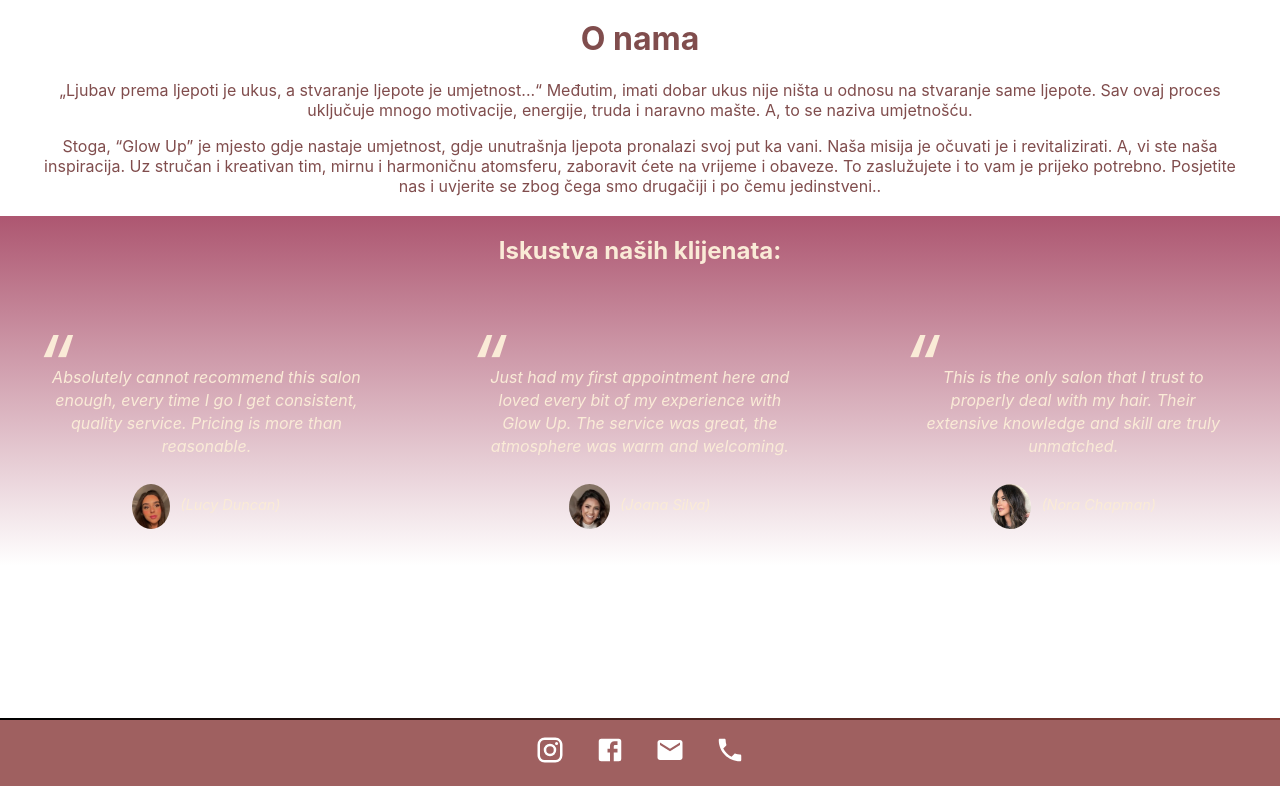
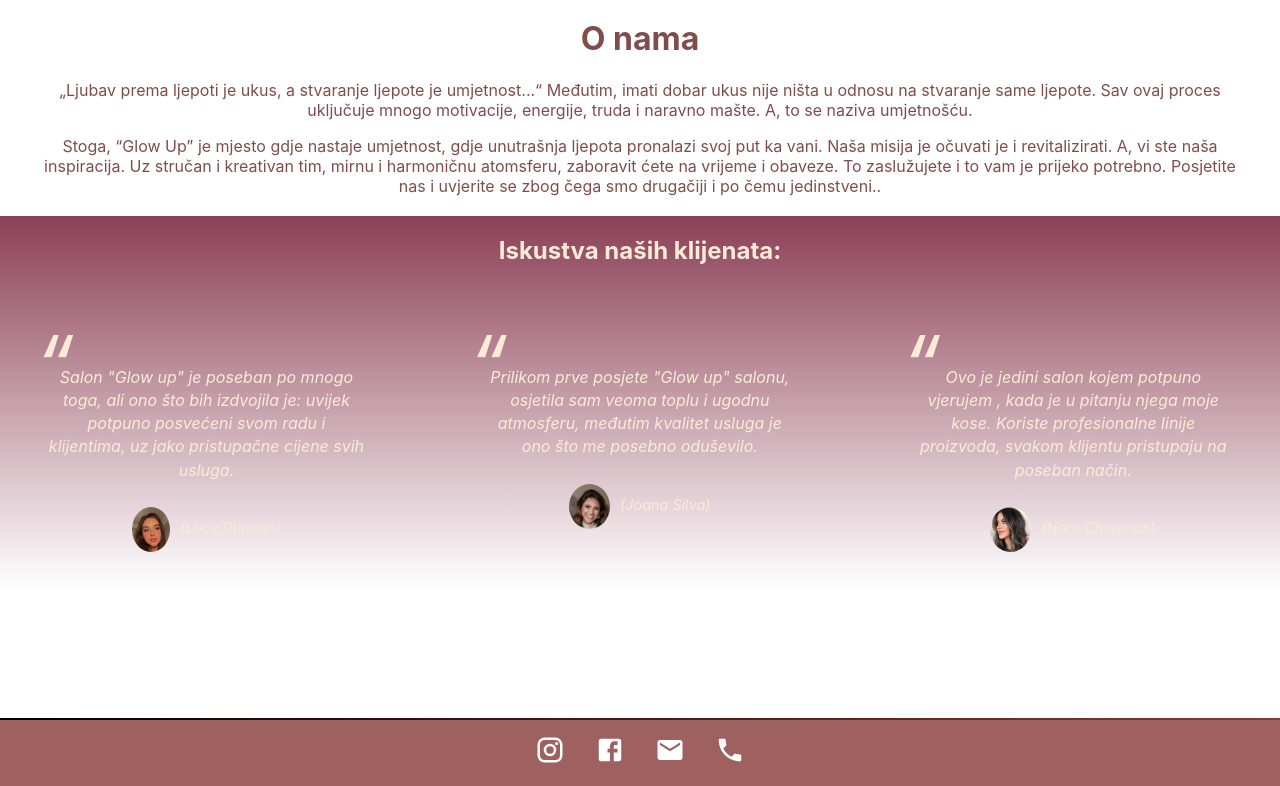
Before and after one commit to ehasanovic4/tsi-projekat-frontend, a React (Create React App) app: page /Onama in a window 1280 px wide. Shown: the part 584-1370 px from the top of the page. Built offline with nearby package versions, Linux system fonts and the light colour scheme.

Commit message:
Korigovana stranica O nama - korisnici

```diff
--- a/src/pages/Onama.js
+++ b/src/pages/Onama.js
@@ -44,24 +44,22 @@
 
          <div class="col span-1-of-3">
                  <blockquote>
-                 Absolutely cannot recommend this salon enough, every time I go I get consistent, quality service.
-                  Pricing is more than reasonable.
+                 Salon "Glow up" je poseban po mnogo toga, ali ono što bih izdvojila je: uvijek potpuno posvećeni svom radu i klijentima, uz jako pristupačne cijene svih usluga.
                      <cite> <img src={cost1} alt="costumer 1" />(Lucy Duncan)</cite>
                  </blockquote>
              </div>
 
                <div class="col span-1-of-3">
                  <blockquote>
-                 Just had my first appointment here and loved every bit of my experience with Glow Up.
-                 The service was great, the atmosphere was warm and welcoming.
+                 Prilikom prve posjete "Glow up" salonu, osjetila sam veoma toplu i ugodnu atmosferu, međutim kvalitet usluga je ono što me posebno oduševilo.
                      <cite><img src={cost2} alt="costumer 2" />(Joana Silva)</cite>
                  </blockquote>
              </div>
 
                <div class="col span-1-of-3">
                  <blockquote>
-                 This is the only salon that I trust to properly deal with my hair.
-                 Their extensive knowledge and skill are truly unmatched.
+                 Ovo je jedini salon kojem potpuno vjerujem , kada je u pitanju njega moje kose.
+                 Koriste profesionalne linije proizvoda, svakom klijentu pristupaju na poseban način.
 
                      <cite><img src={cost3} alt="costumer 3" />(Nora Chapman)</cite>
                  </blockquote>
--- a/src/styles/Onama.css
+++ b/src/styles/Onama.css
@@ -48,7 +48,7 @@
 /* --------------------------------*/
 
 .section-testimonials {
- background-image: linear-gradient(rgba(139, 16, 53, 0.704), rgba(0, 0, 0, 0));
+ background-image: linear-gradient(rgba(104, 5, 35, 0.764), rgba(0, 0, 0, 0));
   background-size:cover;
  color:antiquewhite;
   background-attachment: fixed; /*slika uvijek na istom mjestu kako skrolamo */
```
